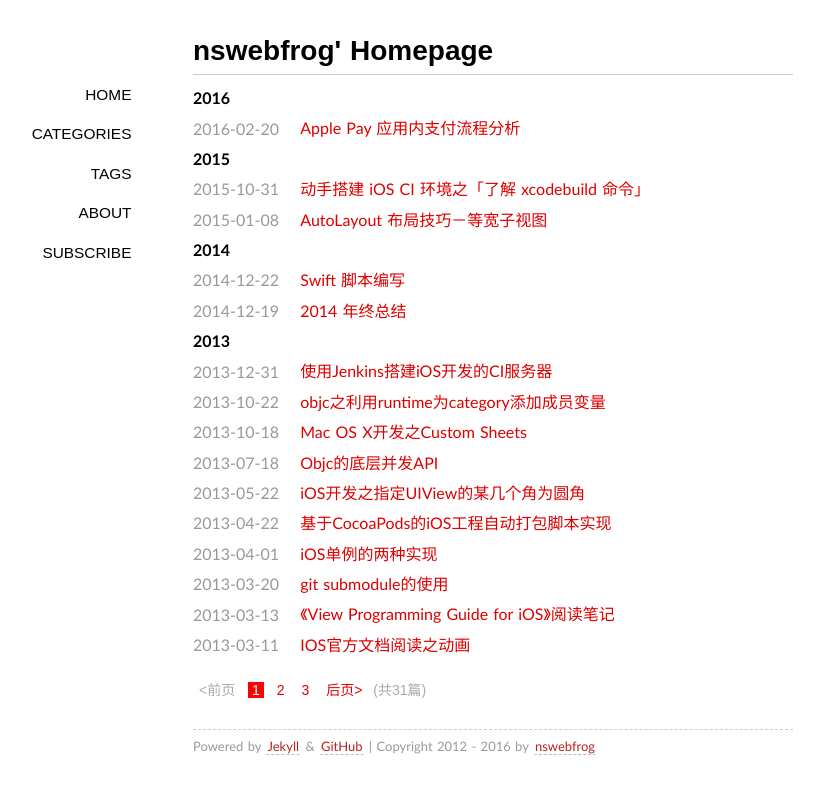
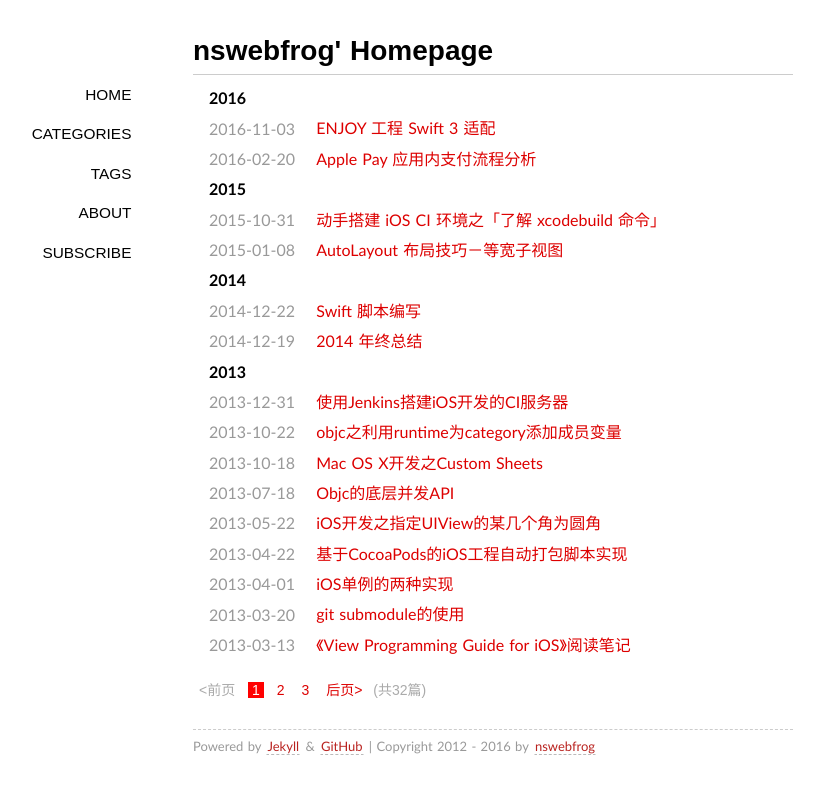
Before and after one commit to webfrogs/webfrogs.github.com, a Jekyll site: the page built from index.html, in a window 1280 px wide. Shown: the top 794 px of the page, without its empty margins (147-971 px from the left). Built offline with Jekyll 4.4.1, drawn with Linux system fonts in a browser that asks for light colours; the list of posts is cut into pages by our own code; part of the change alters nothing that is shown.

Commit message:
new post: swift3-adaption

````diff
--- /dev/null
+++ b/_posts/2016-11-03-swift3-adaption.md
@@ -0,0 +1,71 @@
+---
+layout: post
+title: "ENJOY 工程 Swift 3 适配"
+categories:
+- iOS
+tags:
+- iOS
+
+
+---
+
+虽然 Swift 3 正式版出来很久了，但我们 ENJOY 工程迟迟未升级到 Swift 3。期间一直在用 Swift 2.3 版本进行过渡。但 Swift 3 是大势所趋，而且 Apple 也已经表示在 Xcode 8.2 将会是最后一个支持 Swift 2.3 的版本。虽然留给开发者升级的时间并不算短，但适配这个事情还是越早越好。我们项目组经过最近一段时间的奋战，终于在今天基本完成了 Swift 3 版本的适配工作。
+
+Swift 3 做为一个 `Grand API Change` 的语言版本，对我们来说，适配并不是一个轻松的工作，毕竟我们工程是从 Swift 1.1 版本开始一直开发到现在的一个纯 Swift 工程，代码量还是相当大的。下面是我们工程在适配之前的代码统计，其中还不包括我们出自己的 framework 代码。
+
+![](/assets/images/2016-11-03-001.jpg)
+
+## 适配步骤
+---
+
+在 Swift 3 还是 beta 1 版本时，我们就有过一次适配的经历，那次在将所有代码的编译器错误改完之后，工程并不能运行起来，随之作罢。后续的 beta 陆续还有语法更新，也就没有继续更新了。在 Swift 3 正式版出来之后，由于这段时间内业务相关代码变动蛮大，基础代码也做了很多重构工作，之前的适配代码已经基本不可用。我将适配工作拆分成下面的步骤：
+
+1. 第三方库及自己 Swift framework 库的适配
+2. 解决 ENJOY 工程编译错误
+3. 解决 ENJOY 工程的编译警告
+4. Swift 3 风格代码适配
+
+## 适配过程
+---
+基于之前的适配经验，我并不相信 Xcode 自带的升级代码转换工具，只是使用这个工具将工程的配置文件更新到 Swift 3，其余的源代码均是手动更改。
+
+首先，将 ENJOY 工程依赖的几个自己的 framework 工程切出 swift3 分支适配 Swift 3。这个过程很顺利。然后，对 Swift 3 依赖的第三方 Swift 库进行升级，这时就发现了一个比较坑的事情，也是导致了我们 Swift 3 完全适配拖延的问题，就是 Alamofire 这个库的 Swift 3 版本的分支最低支持的版本变成了 iOS 9!!!!这是 Alamofire 官方组织刻意为之，然后他们有一个完整解释这么做的原因。我看了之后表示，嗯，他们说的好有道理。但，我们还是很可能要支持 iOS 8 的啊（事实是最后确实还是要支持 iOS 8）。那好，暂且决定不管它，先去适配别的。
+
+三方库的工作搞定后，下面要解决 Swift 3 下的编译错误。从 ENJOY 工程切出了一个 `swift3` 分支。将工程编译环境改为 Swift 3，并将所有第三方库依赖切换到 Swift 3 去，然后就开始了根据代码提示来修改语法错误的漫漫长路。由于我们的工程组织结构还是很清晰的。于是制定了计划，先修改工程的基础部分代码，而不适配与业务紧密相关的 UI 和 model 代码。由于要保证 `swift3` 分支每天与 `develop` 分支的同步，为了避免代码冲突的情况，在适配期间内基本不做基础代码的重构工作。而且这个阶段的目标很明确，就是优先解决语法错误，将工程先跑起来。
+
+那次 beta 版本适配工作虽然最终都被丢弃，但我们也收获了一些经验。比如在那之后，我们对工程做了一些针对 Swift 3 适配的重构，最主要的就是重构掉 `CGRectMake` 这类的 Objective-C 风格的代码。这样的函数虽然在 Swift 2.3 中可以编译，但在 Swift 3 中已经被删除了，而对应的 Swift 版本代码在两个版本都是可以使用的。并且新写的代码不使用这种 API，这些都是我们在 code review 时重点关注的地方。
+
+在经过漫长的时间后（其实是在评估要不要舍弃 iOS 8），除了业务代码之外的部分已经适配完毕。到了适配业务代码的时候了，事实证明，我们还不能抛弃 iOS 8。看了以下 Alamofire 的代码，支持 iOS 9 的原因就是因为使用了 iOS 9 下的 stream 网络 API， 而这部分功能我们工程并没有用到，那么就 fork 了一份 Alamofire 库，屏蔽掉了这部分功能，并将最低支持版本改为 iOS 8。然后修改工程的 Alamofire 依赖地址。fork 库的地址 [点这里](https://github.com/ricebook/Alamofire) ，将工程依赖指向这个库的 `serious` 分支即可使用 iOS 8 版本的 Alamofire。解决掉这个障碍之后，我们于上周启动了整个 Swift 3 适配工作。由于 Swift 3 语法的变化，适配中很重要的一个准则就是，如果函数带有参数，那么就在函数定义的第一个参数的 label 前加上 `_` 来解决函数签名问题，目的就是优先让工程跑起来。其余的根据代码提示来修改就好（这里严重吐槽一下 Xcode 对 Swift 语言的语法高亮速度，不过也可能是机器太慢）。一个小技巧：熟练使用文本替换可以节省不少时间，比如可以将一个文件中所有的 `private` 替换为 `fileprivate` 来解决作用域改变的问题。
+
+好了，解决完工程中所有的 Error 之后，由于已经有了一次适配经验，所以对工程能够一下运行起来并没有报太大期望。果然，`cmd + r` 之后，不负众望的出现了一个下面的编译器错误：
+
+```
+segment fault, exit code xxxx.
+```
+查了资料之后，总结一句就是，出现这种情况，大部分都是因为 Swift 类型推断出了问题。最后定位到问题，是由于工程中使用了 RxCocoa 的一个 bindTo 函数的 closure 中，使用了 `$0` 这种缩写方式。老老实实去掉这种写法，然后明确写上 closure 的参数类型后，工程终于跑起来了！！！！！
+
+嗯，虽然跑起来了，但是 Xcode 显示的 warning 有 999+。总结了一下，warning 主要集中以下几个方面：
+
+* 函数返回值未使用
+* RxSwift 的 API 变化
+* SnapKit 的 API 变化
+
+集中解决一下。然后就是对将已经运行起来的工程做回归性功能测试了。
+
+适配中的坑：
+
+* nib 的事件对应的是有 `@IBAction` 方法签名第一个参数记得加上 `_`, 不然会 crash。
+* 自定义 present 动画的地方，由于方法签名变化导致自定义动画失效。（delegate 方法都是 optional 的，所有编译器不会提示）
+* 工程调用加密方法的地方，由于操作二进制数据的方式改变，适配起来还是蛮坑的
+* SnapKit 库 update 约束函数实现机制的更改，如果 update 一个不存在的约束，不会跟之前版本一样自动添加这个约束，而是会 crash
+
+到这里，也只是完成到了适配步骤的第三步。接下来，根据 Swift API Design Guideline 的思想进行重构才是一个持久的工作。
+
+## 总结
+---
+
+适配总的来说技术难度不大，但工作量不小，而且由于改动基本涉及所有 Swift 文件，回归测试是避免不了的了。而且适配工作还要找业务开发的间隙来做，这里如何把控是个关键。
+
+对还未做适配的工程，如果在写代码时多考虑一下适配情况，对写出的代码进行调整，可以减少之后适配时的工作量。嗯，我还没去看 Swift 4 的相关变化。
+
+最后，祝自己在 Swift 适配工程师这条道路上越走越远。不说了，继续去做适配去了😂
--- a/media/css/style.css
+++ b/media/css/style.css
@@ -18,7 +18,7 @@ a{color:#dd0000;text-decoration:none;}
 a:hover{color:#333333;text-decoration:underline;}
 hr{margin:.7em 0;border-top:1px dashed #d0d0d0;border-bottom:1px dashed #f9f9f9;}
 p{padding:.5em 0;}
-li{padding:.2em 0;}
+li{padding:.2em 1em;}
 ol,ul{list-style-position:inside;}
 ol ul, ul ol, ul ul, ol ol {margin-left:1em;}
 pre code{padding:3px 10px;font-size:16px;line-height:1.6;display:block;color:white;}
@@ -55,7 +55,7 @@ h4{font-family:"Cuprum","Hiragino Sans GB","Microsoft YaHei",sans-serif;font-siz
 pre,code{font-family:Menlo,"Andale Mono",Consolas,"Courier New",Monaco,monospace;font-size:13px;background-color:#282B35;}
 pre{overflow:auto;}
 pre p code{background-color: rgba(0, 0, 0, 0);}
-p code{background-color:#d0d0d0;}
+p code,li code{background-color:#d0d0d0;}
 embed,object,iframe{display:block;margin:4px auto;}
 .gist{font-size: 12px;line-height:1.6;}
 
````
Also changed, not shown: about/index.md (line endings or trailing spaces), assets/images/2016-11-03-001.jpg (added).
